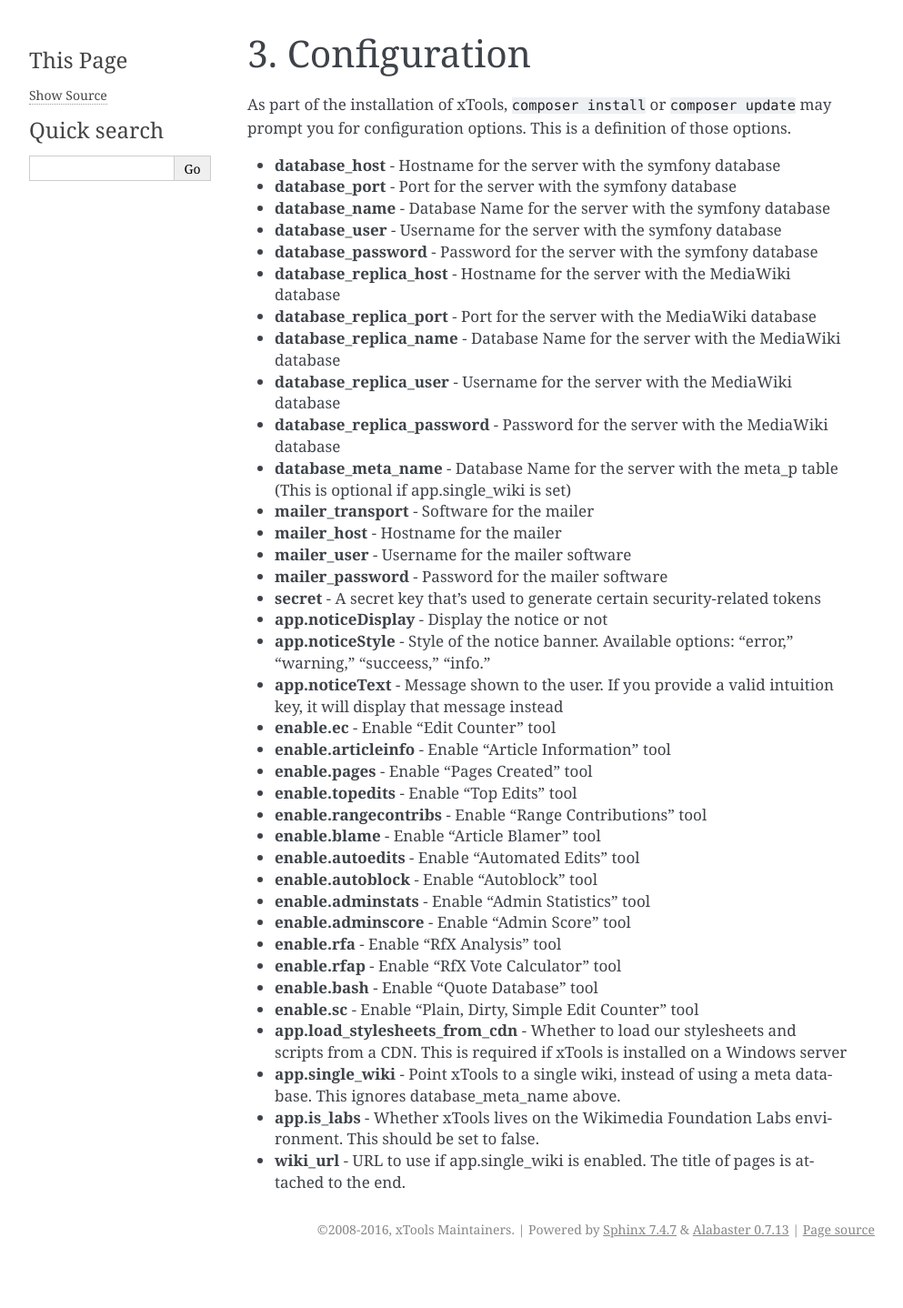
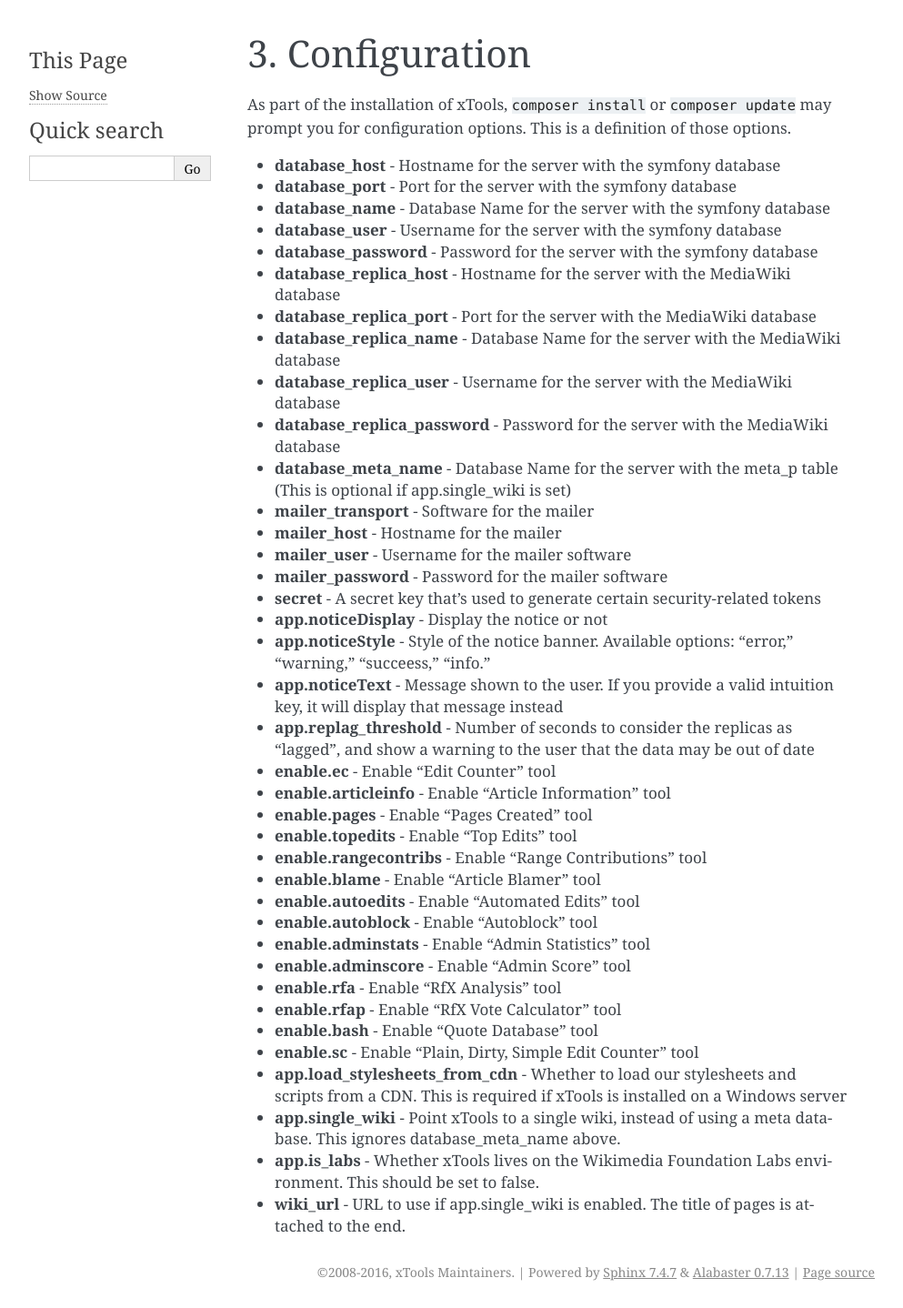
Before and after one commit to x-tools/xtools, a Sphinx documentation site: the page built from docs/configuration.rst, in a window 1280 px wide. Shown: the whole page at 91% size, without its empty margins (148-1141 px from the left). Built offline with Sphinx 7.4.7, drawn with Linux system fonts in a browser that asks for light colours; before the commit the page ends 1391 px from its top, so only the background shows below that.

Commit message:
add app.replag_threshold

```diff
--- a/docs/configuration.rst
+++ b/docs/configuration.rst
@@ -28,6 +28,7 @@
 - **app.noticeDisplay** - Display the notice or not
 - **app.noticeStyle** - Style of the notice banner.  Available options: "error," "warning," "succeess," "info."
 - **app.noticeText** - Message shown to the user.  If you provide a valid intuition key, it will display that message instead
+- **app.replag_threshold** - Number of seconds to consider the replicas as "lagged", and show a warning to the user that the data may be out of date
 
 - **enable.ec** - Enable "Edit Counter" tool
 - **enable.articleinfo** - Enable "Article Information" tool
```
